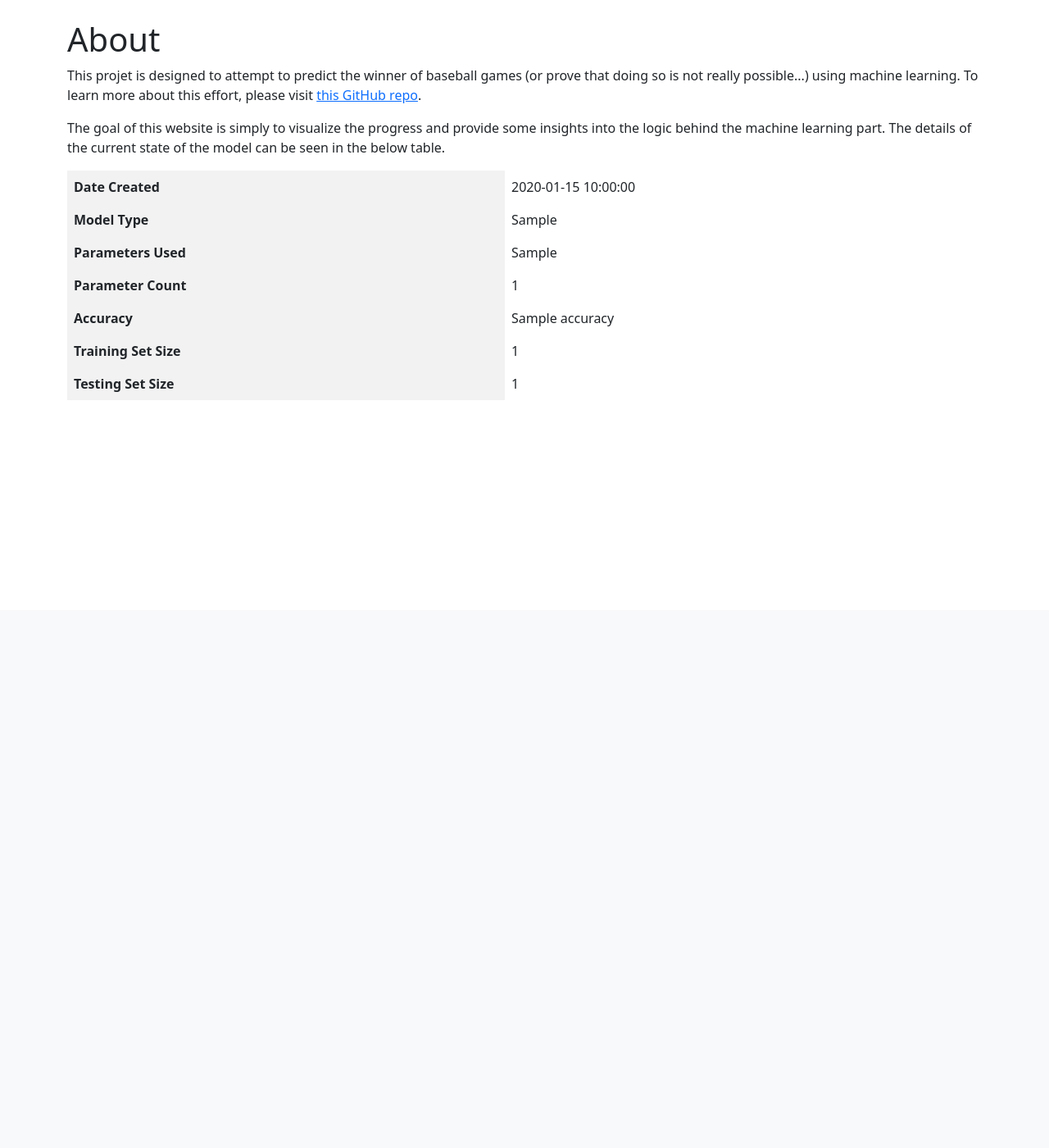
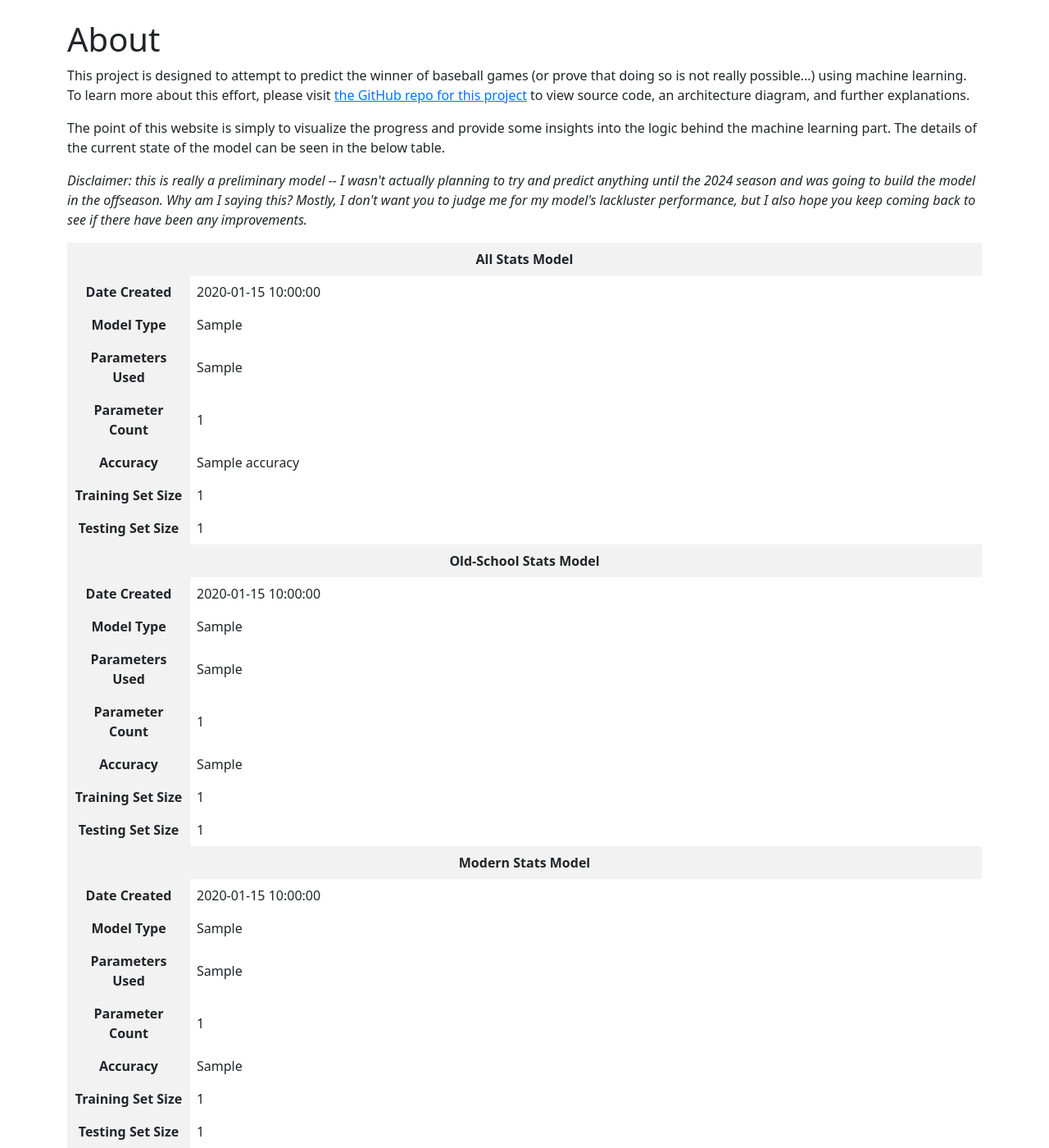
Before and after one commit to straslerj/mlb-win-predictor-front-end, a Flask app: template templates/about.html in a window 1280 px wide. Shown: the part 56-1456 px from the top of the page at 82% size. Before the commit the page ends 534 px from the top, so only its background shows below. Run offline with Flask 3, Linux system fonts and the light colour scheme; the template is opened without the code that fills it: most values are stand-ins (such as "Sample title", 1, 10 or a date in 2020); parts of the project's set-up code (start-up, migrations or seed data) failed here and were passed over; some libraries are stand-ins or nearby versions.

Commit message:
Added alternate model stats

```diff
--- a/templates/about.html
+++ b/templates/about.html
@@ -21,6 +21,12 @@
         th {
             background-color: #f2f2f2;
         }
+
+        table th:first-child,
+        table td:first-child {
+            width: 150px;
+            /* Set a fixed width that suits your design */
+        }
     </style>
     <link rel="stylesheet" href="https://stackpath.bootstrapcdn.com/bootstrap/5.0.0-alpha2/css/bootstrap.min.css">
 </head>
@@ -34,14 +40,21 @@
 
     <div class="container mt-4">
         <h1>About</h1>
-        <p>This projet is designed to attempt to predict the winner of baseball games (or prove that doing so is not
+        <p>This project is designed to attempt to predict the winner of baseball games (or prove that doing so is not
             really possible...) using machine learning. To learn more about this effort, please visit
-            <a href="https://github.com/straslerj/mlb-win-predictor" target=" _blank">this GitHub repo</a>.
+            <a href="https://github.com/straslerj/mlb-win-predictor" target=" _blank">the GitHub repo for this
+                project</a> to view source code, an architecture diagram, and further explanations.
         </p>
-        <p>The goal of this website is simply to visualize the progress and provide some insights into the logic behind
+        <p>The point of this website is simply to visualize the progress and provide some insights into the logic behind
             the machine learning part. The details of the current state of the model can be seen in the below table.</p>
-
-        <table>
+        <p><i>Disclaimer: this is really a preliminary model -- I wasn't actually planning to try and predict anything
+                until the 2024 season and was going to build the model in the offseason. Why am I saying this? Mostly, I
+                don't want you to judge me for my model's lackluster performance, but I also hope you keep coming back
+                to see if there have been any improvements.</i></p>
+        <table style="width: 100%; text-align: center;">
+            <tr>
+                <th colspan="2">All Stats Model</th>
+            </tr>
             <tr>
                 <th>Date Created</th>
                 <td>{{ date_created }}</td>
@@ -71,6 +84,77 @@
                 <td>{{ testing_set_size }}</td>
             </tr>
         </table>
+
+        <table style="width: 100%; text-align: center;">
+            <tr>
+                <th colspan="2">Old-School Stats Model</th>
+            </tr>
+            <tr>
+                <th>Date Created</th>
+                <td>{{ old_school_date_created }}</td>
+            </tr>
+            <tr>
+                <th>Model Type</th>
+                <td>{{ old_school_model_type }}</td>
+            </tr>
+            <tr>
+                <th>Parameters Used</th>
+                <td>{{ old_school_parameters_used }}</td>
+            </tr>
+            <tr>
+                <th>Parameter Count</th>
+                <td>{{ old_school_parameter_count }}</td>
+            </tr>
+            <tr>
+                <th>Accuracy</th>
+                <td>{{ old_school_accuracy }}</td>
+            </tr>
+            <tr>
+                <th>Training Set Size</th>
+                <td>{{ old_school_training_set_size }}</td>
+            </tr>
+            <tr>
+                <th>Testing Set Size</th>
+                <td>{{ old_school_testing_set_size }}</td>
+            </tr>
+        </table>
+
+
+        <table style="width: 100%; text-align: center;">
+            <tr>
+                <th colspan="2">Modern Stats Model</th>
+            </tr>
+            <tr>
+                <th>Date Created</th>
+                <td>{{ modern_date_created }}</td>
+            </tr>
+            <tr>
+                <th>Model Type</th>
+                <td>{{ modern_model_type }}</td>
+            </tr>
+            <tr>
+                <th>Parameters Used</th>
+                <td>{{ modern_parameters_used }}</td>
+            </tr>
+            <tr>
+                <th>Parameter Count</th>
+                <td>{{ modern_parameter_count }}</td>
+            </tr>
+            <tr>
+                <th>Accuracy</th>
+                <td>{{ modern_accuracy }}</td>
+            </tr>
+            <tr>
+                <th>Training Set Size</th>
+                <td>{{ modern_training_set_size }}</td>
+            </tr>
+            <tr>
+                <th>Testing Set Size</th>
+                <td>{{ modern_testing_set_size }}</td>
+            </tr>
+        </table>
+
+
     </div>
 
 
```
